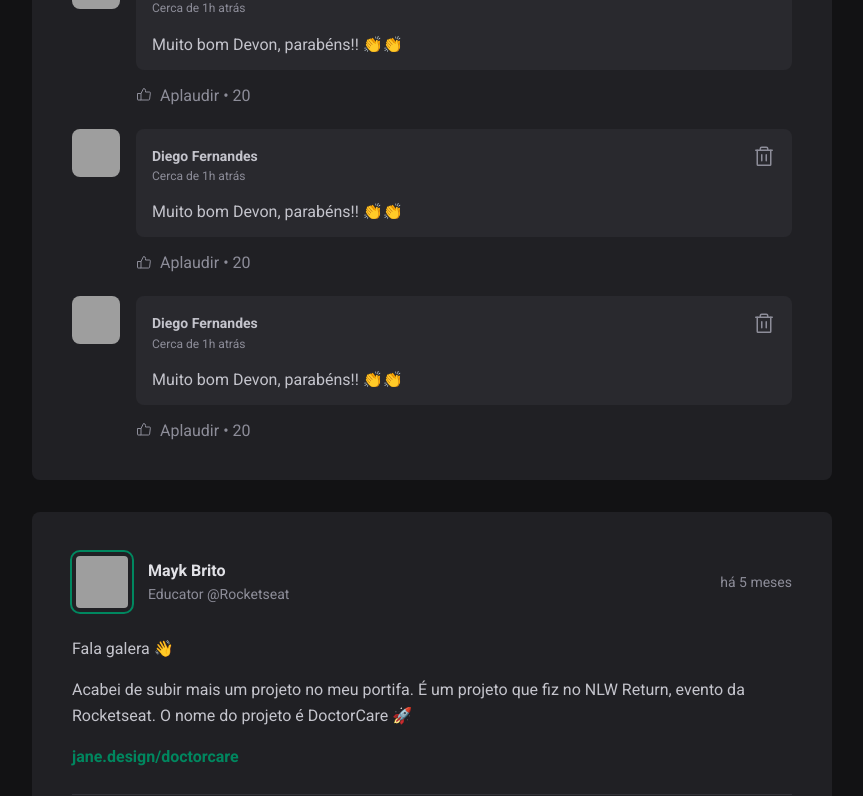
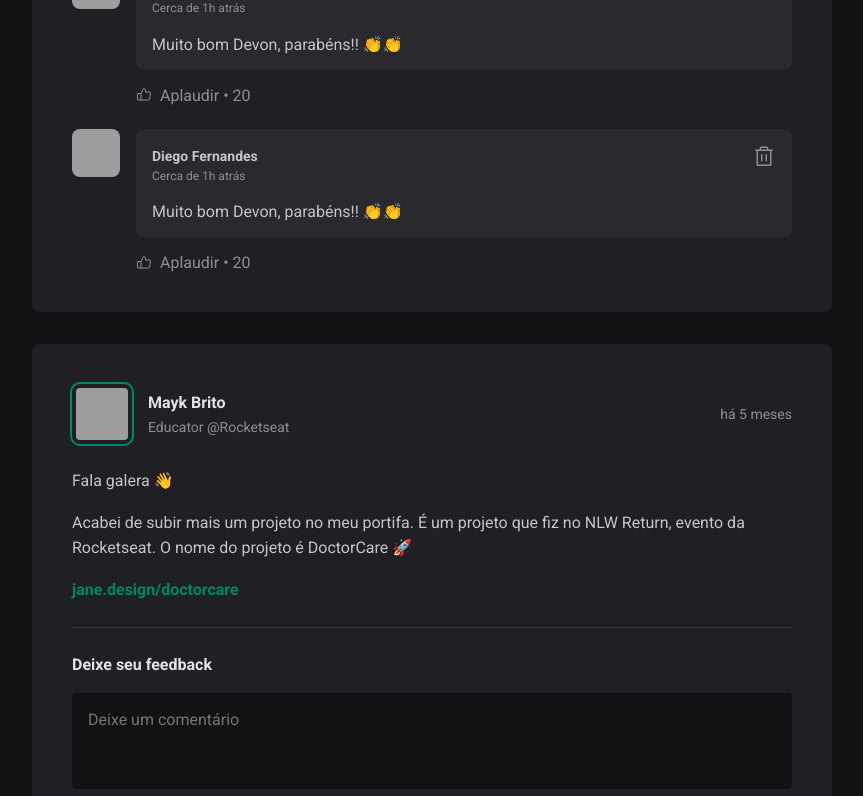
Before and after one commit to fabriciomarx/ignite-reactjs-01-fundamentos-react, a React (Vite) app: page / in a window 1280 px wide. Shown: the part 632-1428 px from the top of the page, without its empty margins (352-1215 px from the left). Built offline with nearby package versions, Linux system fonts and the light colour scheme; grey boxes are pictures that could not be loaded.

Commit message:
Os motores do React - Estado (useState)

```diff
--- a/src/components/Comment.jsx
+++ b/src/components/Comment.jsx
@@ -1,6 +1,6 @@
 import styles from './Comment.module.css';
 
-import { ThumbsUp, Trash } from 'phosphor-react';
+import { ThumbsUp, Trash,  } from 'phosphor-react';
 import { Avatar } from './Avatar';
 
 export function Comment() {
--- a/src/components/Post.jsx
+++ b/src/components/Post.jsx
@@ -3,8 +3,13 @@ import { Comment } from './Comment';
 import styles from './Post.module.css'
 import { format, formatDistanceToNow } from 'date-fns';
 import ptBR from 'date-fns/locale/pt-BR';
+import { useState } from 'react';
 
 export function Post({ author, publishedAt, content }) {
+
+    const [comment, setComment] = useState([
+        1,2
+    ])
 
     const publishedDateFormatted = format(publishedAt, "d 'de' LLLL 'às' HH:mm'h'", {
         locale: ptBR
@@ -14,6 +19,14 @@ export function Post({ author, publishedAt, content }) {
         locale: ptBR,
         addSuffix: "Há"
     })
+
+    function handleCreateNewComment(e) {
+        e.preventDefault();
+
+        setComment([...comment, (comment.length+1)])
+
+        // alert(comment)
+    }
 
     return (
        <article className={styles.post}>
@@ -43,7 +56,7 @@ export function Post({ author, publishedAt, content }) {
             })}
         </div>
 
-        <form className={styles.commentForm}>
+        <form className={styles.commentForm} onSubmit={handleCreateNewComment}>
             <strong>Deixe seu feedback</strong>
 
             <textarea
@@ -56,9 +69,10 @@ export function Post({ author, publishedAt, content }) {
         </form>
 
         <div className={styles.commentList}>
-            <Comment />
-            <Comment />
-            <Comment />
+            {comment.map(comment => {
+                return <Comment />
+            })
+            }
         </div>
        </article>
     );
```
